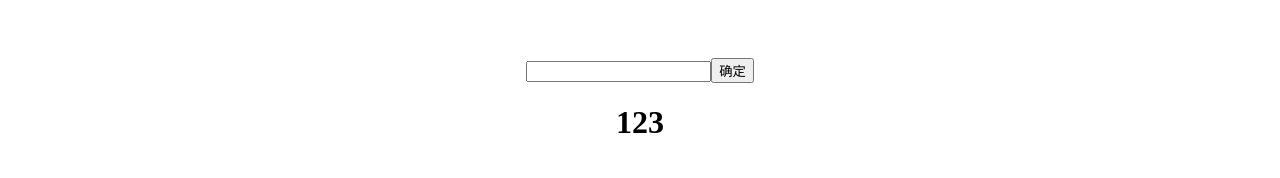
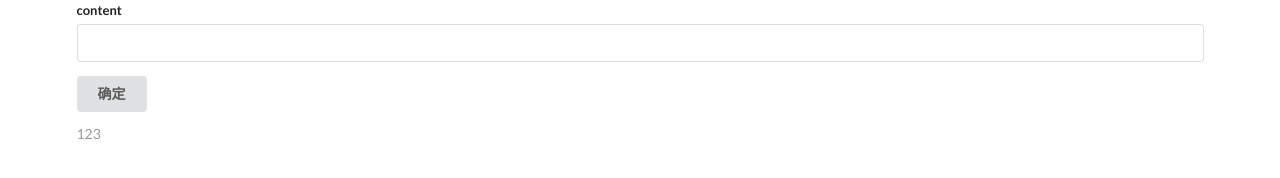
Before and after one commit to Dam-Deng/TestReact-Webpack, a React app: page / in a window 1280 px wide. Built offline with nearby package versions, Linux system fonts and the light colour scheme.

Commit message:
update semantic ui

```diff
--- a/css/main.css
+++ /dev/null
@@ -1,6 +0,0 @@
-.todoApp{
-    display: flex;
-    flex-direction: column;
-    text-align: center;
-    padding-top: 50px;
-}
--- a/index.html
+++ b/index.html
@@ -3,7 +3,18 @@
 <head>
     <meta charset="UTF-8">
     <title>TestReact-Webpack</title>
-    <link rel="stylesheet" href="./css/main.css">
+    <link rel="stylesheet" href="dist/main.css">
+    <script
+            src="https://code.jquery.com/jquery-3.1.1.min.js"
+            integrity="sha256-hVVnYaiADRTO2PzUGmuLJr8BLUSjGIZsDYGmIJLv2b8="
+            crossorigin="anonymous"></script>
+    <link rel="stylesheet" type="text/css" href="dist/semantic.min.css">
+    <link rel="stylesheet" type="text/css" href="dist/semantic.min.css">
+    <script
+            src="https://code.jquery.com/jquery-3.1.1.min.js"
+            integrity="sha256-hVVnYaiADRTO2PzUGmuLJr8BLUSjGIZsDYGmIJLv2b8="
+            crossorigin="anonymous"></script>
+    <script src="dist/semantic.min.js"></script>
 </head>
 <body>
 <div id="app">test webpack</div>
--- a/src/Component/InputField.js
+++ b/src/Component/InputField.js
@@ -1,19 +1,24 @@
 import * as React from "react";
 class InputField extends React.Component {
-    constructor(props){
+    constructor(props) {
         super(props);
         this.onSubmit = this.onSubmit.bind(this);
     }
-    onSubmit(e){
+
+    onSubmit(e) {
         let {value} = this.refs.contentInput;
         let {onInputSubmit} = this.props;
 
         onInputSubmit(value);
     }
+
     render() {
-        return <div>
-            <input type="text" ref="contentInput"/>
-            <button id="submitBtn" onClick={this.onSubmit}>确定</button>
+        return <div className="ui form">
+            <div className="field">
+                <label>content</label>
+                <input type="text" ref="contentInput"/>
+            </div>
+            <button className="ui button" id="submitBtn" onClick={this.onSubmit}>确定</button>
         </div>
     }
 }
--- a/src/Component/ShowContent.js
+++ b/src/Component/ShowContent.js
@@ -3,8 +3,8 @@ class ShowContent extends React.Component {
     render() {
         const {contents}  = this.props;
         let id = 1;
-        return <div>
-            { contents.map((content) => <h1 key={id++} >{content}</h1>)}
+        return <div className="ui link list">
+            { contents.map((content) => <a key={id++} className="item">{content}</a>)}
         </div>
     }
 }
--- a/src/Component/TodoApp.js
+++ b/src/Component/TodoApp.js
@@ -7,7 +7,7 @@ import TodoActions from "../Actions/TodoActions";
 class TodoApp extends React.Component {
     render() {
         const {contents} = this.props;
-        return <div className="todoApp">
+        return <div className="main ui container">
             <InputField onInputSubmit={this.props.inputSubmit}/>
             <ShowContent
                 contents={contents} />
```
Also changed, not shown: dist/main.css (added), dist/semantic.min.css (added), dist/semantic.min.js (added).
